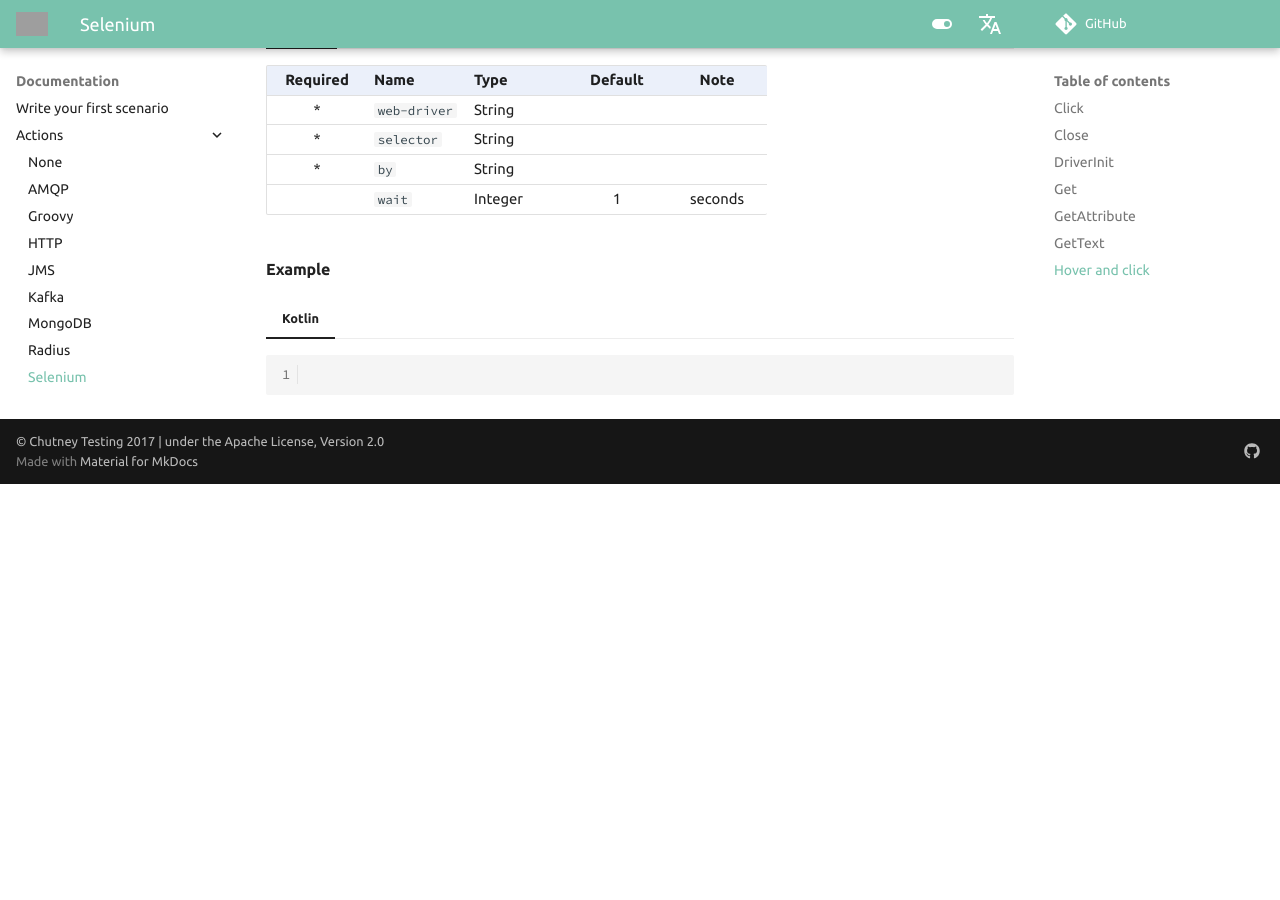
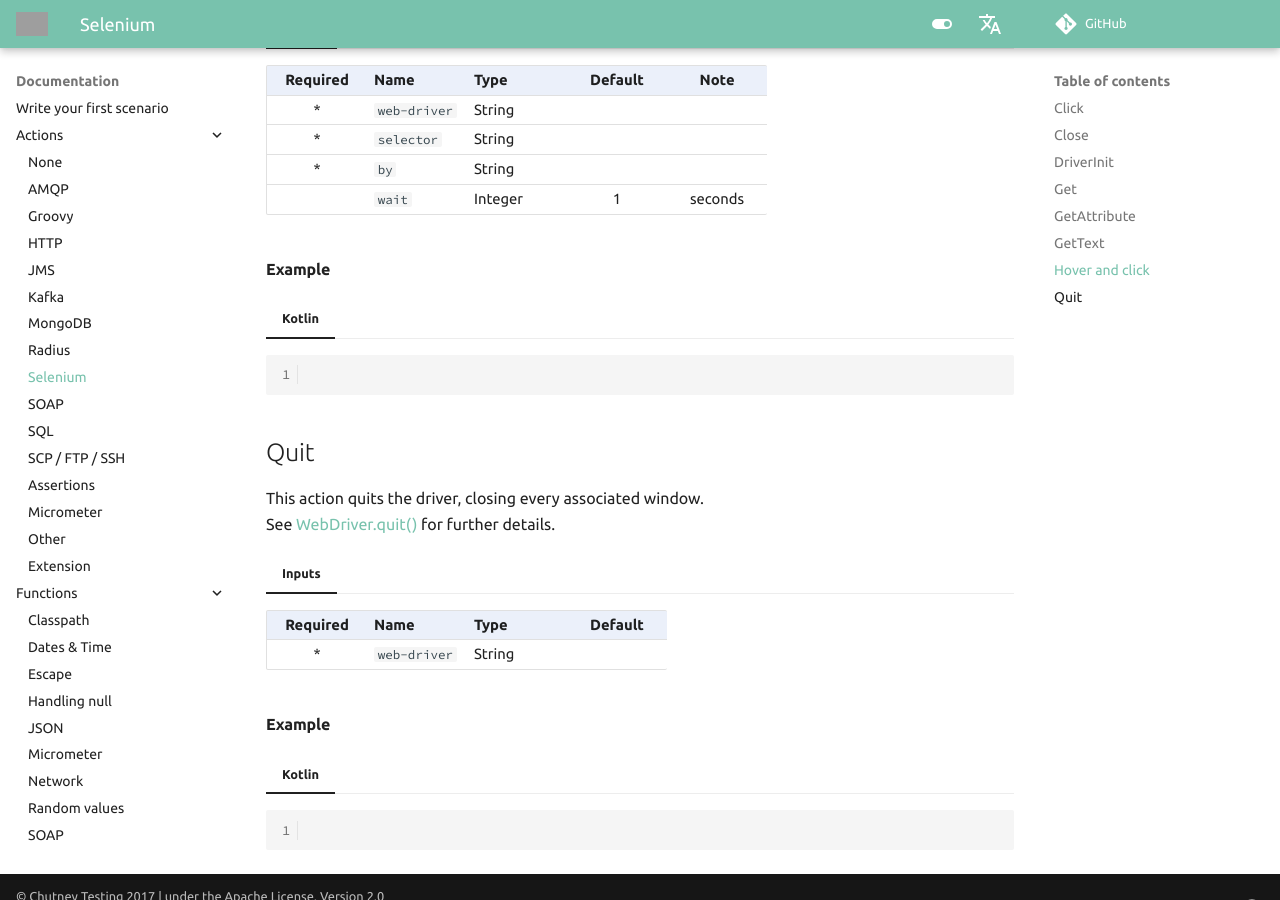
Before and after one commit to chutney-testing/chutney-testing.github.io-legacy, an MkDocs documentation site: the page built from docs/documentation/actions/selenium.md, in a window 1280 px wide and 900 px high, scrolled down 4287 px. Built offline with MkDocs 1.6.1 and Material for MkDocs 9.7.7, drawn with Linux system fonts in a browser that asks for light colours; comment, search, counter and statistics services are not loaded; before the commit the page ends 4771 px from its top, so only the background shows below that; grey boxes are pictures that could not be loaded.

Commit message:
doc: Selenium Quit

````diff
--- a/docs/documentation/actions/selenium.md
+++ b/docs/documentation/actions/selenium.md
@@ -221,3 +221,21 @@
 === "Kotlin"
 ``` kotlin
 ```
+
+# Quit
+
+This action quits the driver, closing every associated window.
+See [WebDriver.quit()](https://www.selenium.dev/selenium/docs/api/java/org/openqa/selenium/WebDriver.html#quit()){:target="_blank"} for further details.
+
+=== "Inputs"
+
+    | Required | Name         | Type   | Default |
+    |:--------:|:-------------|:-------|:-------:|
+    |    *     | `web-driver` | String |         |
+
+
+### Example
+
+=== "Kotlin"
+``` kotlin
+```
````
